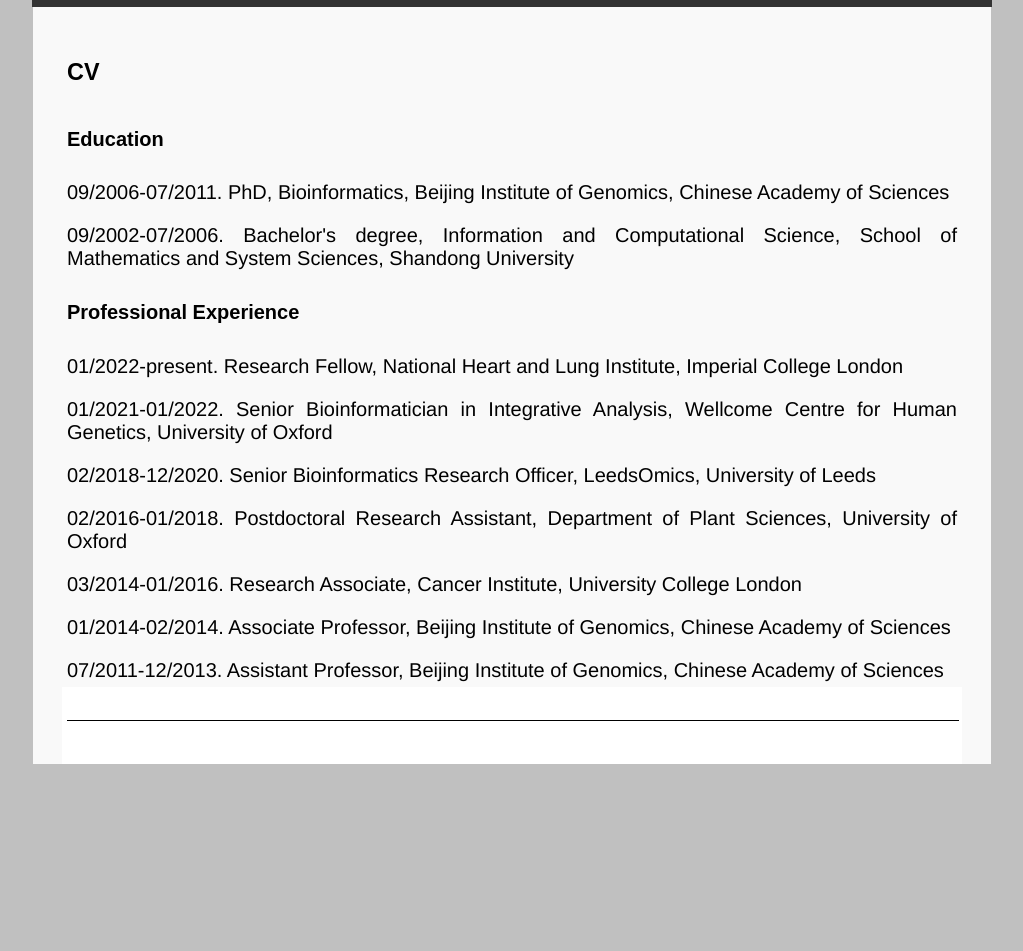
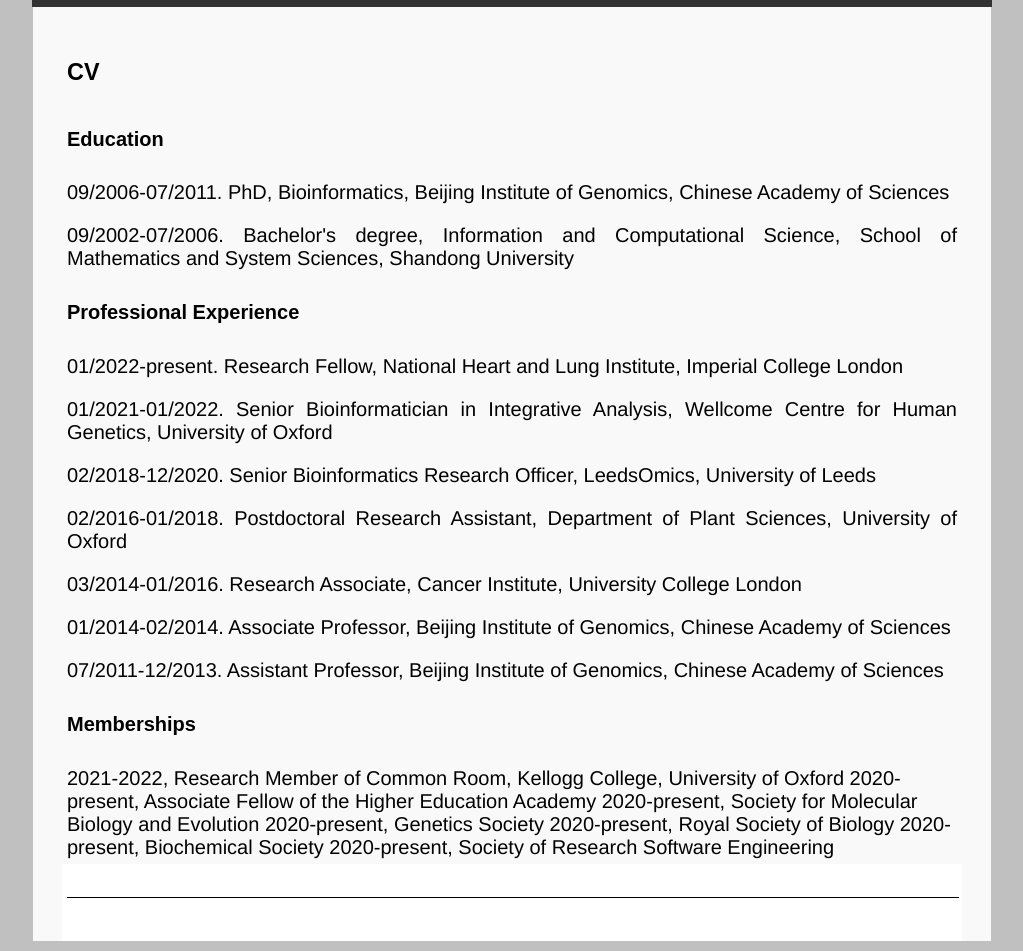
Before and after one commit to NextGenBioinformatics/dapeng-wang, a Jekyll site: the page cv.html, which Jekyll copies as it is, in a window 1280 px wide. Shown: the part 191-1142 px from the top of the page, without its empty margins (128-1151 px from the left). Built offline with Jekyll 4.4.1, drawn with Linux system fonts in a browser that asks for light colours; before the commit the page ends 965 px from its top, so only the background shows below that.

Commit message:
Add files via upload

```diff
--- a/cv.html
+++ b/cv.html
@@ -68,7 +68,15 @@
 <p>01/2014-02/2014. Associate Professor, Beijing Institute of Genomics, Chinese Academy of Sciences</p>
 <p>07/2011-12/2013. Assistant Professor, Beijing Institute of Genomics, Chinese Academy of Sciences</p>
 
+<h4>Memberships</h4>
 
+2021-2022, Research Member of Common Room, Kellogg College, University of Oxford
+2020-present, Associate Fellow of the Higher Education Academy
+2020-present, Society for Molecular Biology and Evolution
+2020-present, Genetics Society
+2020-present, Royal Society of Biology
+2020-present, Biochemical Society
+2020-present, Society of Research Software Engineering
 
 </td>
 </tr>
```
